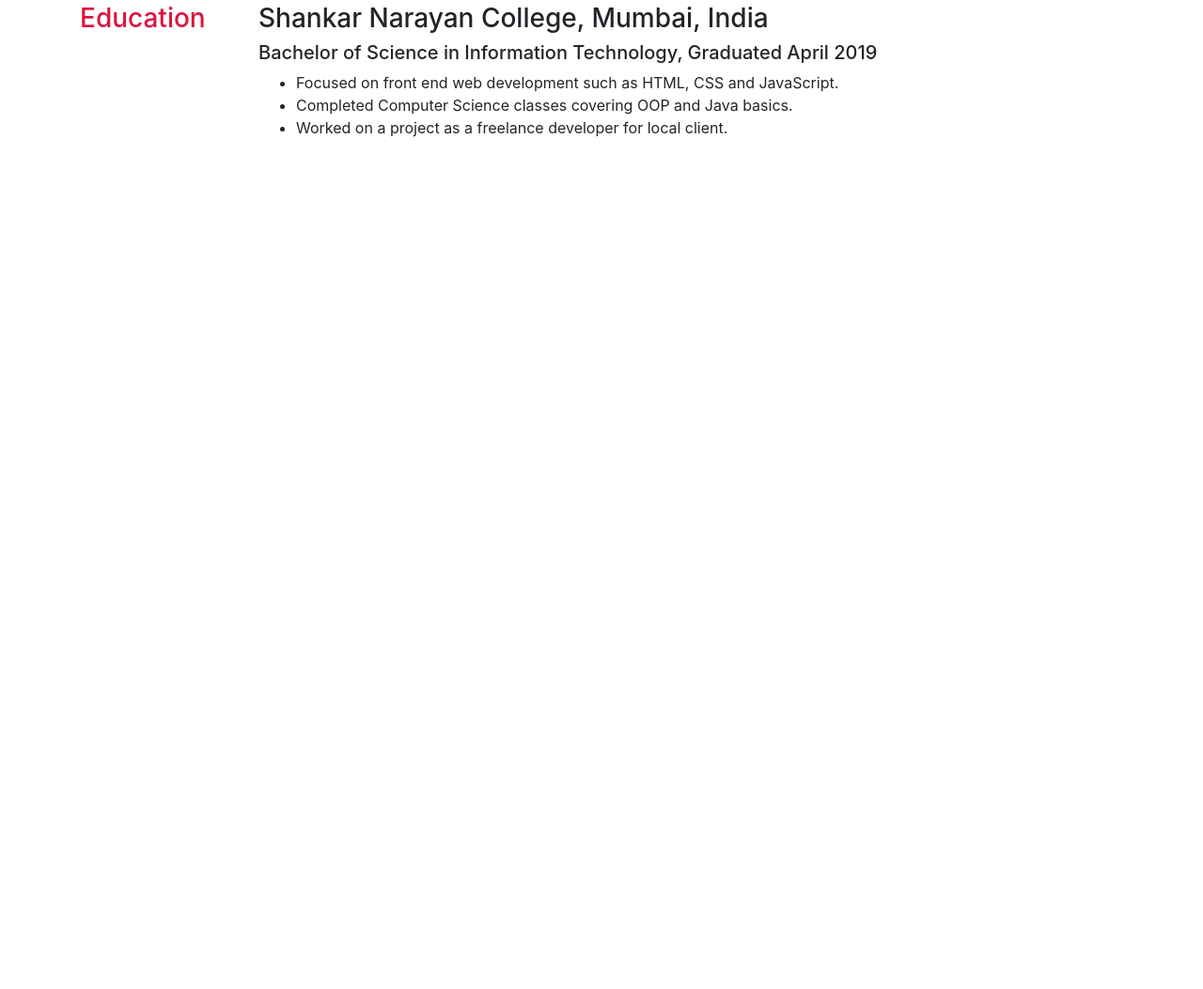
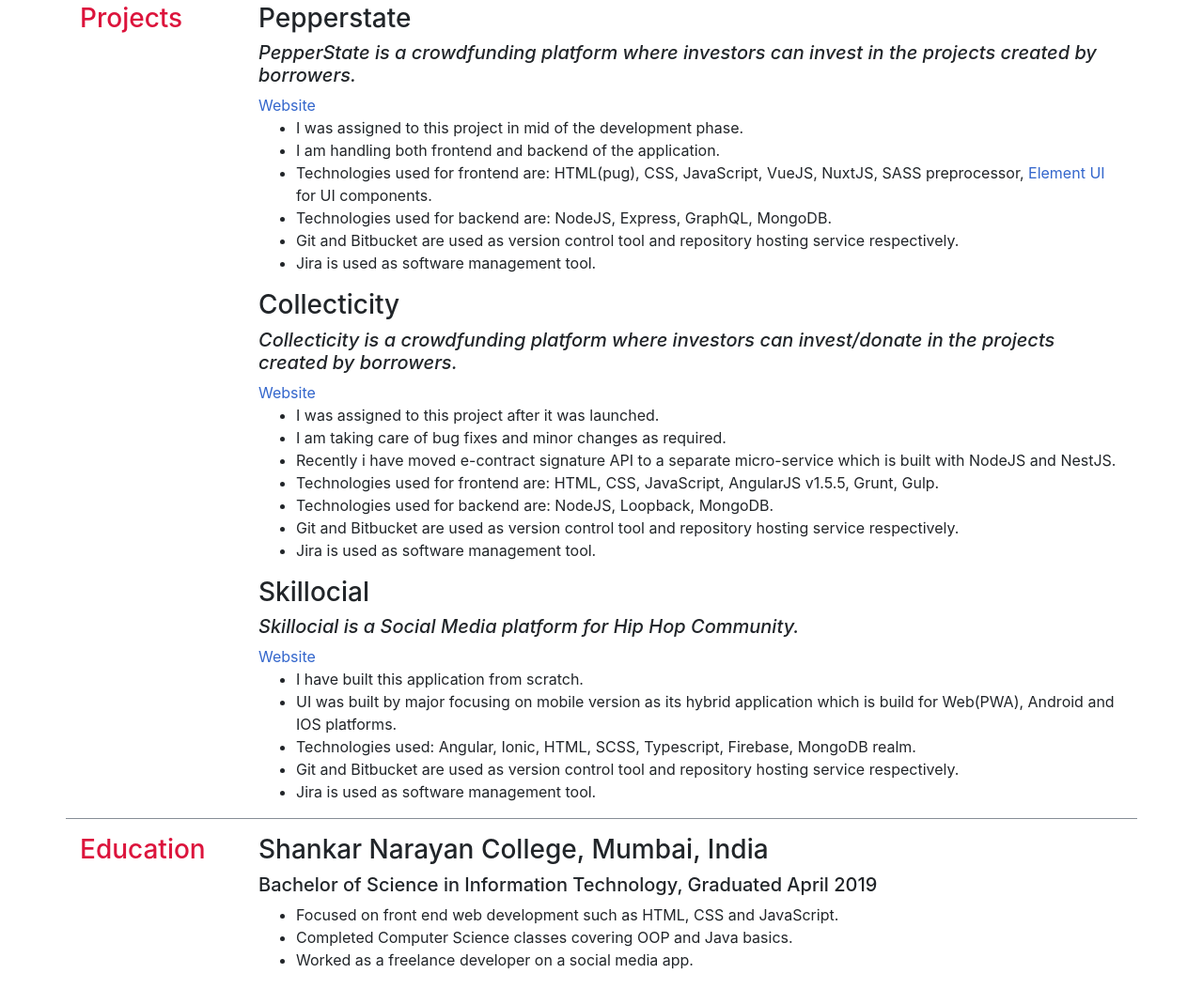
Before and after one commit to MaharshiChetan/resume, a website: page index.html in a window 1280 px wide. Shown: the part 491-1544 px from the top of the page at 94% size. Before the commit the page ends 800 px from the top, so only its background shows below. Drawn offline with nearby package versions, Linux system fonts and the light colour scheme.

Commit message:
feat: updated resume

```diff
--- a/index.html
+++ b/index.html
@@ -85,7 +85,7 @@
               <li>VueJS</li>
               <li>Vuex</li>
               <li>Angular</li>
-              <li>Jest</li>
+              <li>Loopback</li>
               <li>Ionic</li>
             </ul>
           </div>
@@ -114,6 +114,86 @@
         </div>
       </div>
     </section>
+    <section class="row mb-3 border-bottom">
+      <div class="col-lg-2">
+        <h2 class="h3 title-color-primary">
+          Projects
+        </h2>
+      </div>
+      <div class="col-lg">
+        <div>
+          <h3>Pepperstate</h3>
+          <h4 class="h5 font-italic">PepperState is a crowdfunding platform where investors can invest in the projects created by borrowers.</h4>
+          <a target="_blank" href="https://pepperstate-stage.maj.digital/en">Website</a>
+          <ul>
+            <li>
+              I was assigned to this project in mid of the development phase.
+            </li>
+            <li>
+              I am handling both frontend and backend of the application.
+            </li>
+            <li>
+              Technologies used for frontend are: HTML(pug), CSS, JavaScript, VueJS, NuxtJS, SASS preprocessor, <a target="_blank" href="https://element.eleme.io/#/en-US">Element UI</a> for UI components.
+            </li>
+            <li>
+              Technologies used for backend are: NodeJS, Express, GraphQL, MongoDB.
+            </li>
+            <li>
+              Git and Bitbucket are used as version control tool and repository hosting service respectively.
+            </li>
+            <li>
+              Jira is used as software management tool.
+            </li>
+          </ul>
+          <h3>Collecticity</h3>
+          <h4 class="h5 font-italic">Collecticity is a crowdfunding platform where investors can invest/donate in the projects created by borrowers.</h4>
+          <a target="_blank" href="https://collecticity.fr">Website</a>
+          <ul>
+            <li>
+              I was assigned to this project after it was launched.
+            </li>
+            <li>
+              I am taking care of bug fixes and minor changes as required.
+            </li>
+            <li>
+              Recently i have moved e-contract signature API to a separate micro-service which is built with NodeJS and NestJS.
+            </li>
+            <li>
+              Technologies used for frontend are: HTML, CSS, JavaScript, AngularJS v1.5.5, Grunt, Gulp.
+            </li>
+            <li>
+              Technologies used for backend are: NodeJS, Loopback, MongoDB.
+            </li>
+            <li>
+              Git and Bitbucket are used as version control tool and repository hosting service respectively.
+            </li>
+            <li>
+              Jira is used as software management tool.
+            </li>
+          </ul>
+          <h3>Skillocial</h3>
+          <h4 class="h5 font-italic">Skillocial is a Social Media platform for Hip Hop Community.</h4>
+          <a target="_blank" href="https://skillocial.web.app">Website</a>
+          <ul>
+            <li>
+              I have built this application from scratch.
+            </li>
+            <li>
+              UI was built by major focusing on mobile version as its hybrid application which is build for Web(PWA), Android and IOS platforms.
+            </li>
+            <li>
+              Technologies used: Angular, Ionic, HTML, SCSS, Typescript, Firebase, MongoDB realm.
+            </li>
+            <li>
+              Git and Bitbucket are used as version control tool and repository hosting service respectively.
+            </li>
+            <li>
+              Jira is used as software management tool.
+            </li>
+          </ul>
+        </div>
+      </div>
+    </section>
     <section class="row mb-3">
       <div class="col-lg-2">
         <h2 class="h3 title-color-primary">
@@ -131,7 +211,7 @@
             Completed Computer Science classes covering OOP and Java basics.
           </li>
           <li>
-            Worked on a project as a freelance developer for local client.
+            Worked as a freelance developer on a social media app.
           </li>
         </ul>
       </div>
```
Also changed, not shown: README.md, 1 other file.
